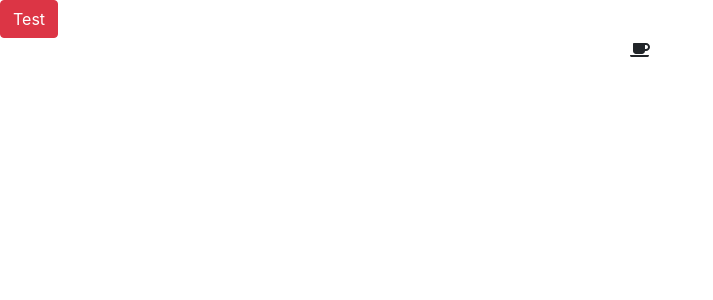
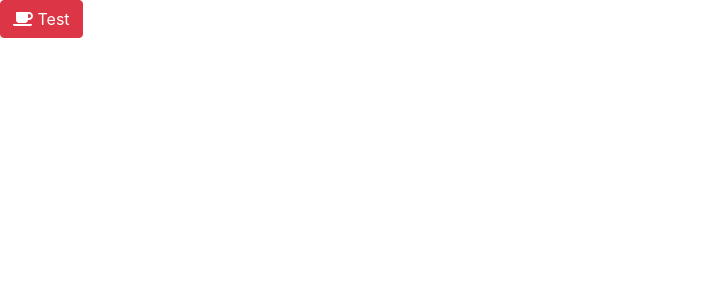
Before and after one commit to jkatnik/powtorki-ng, an Angular app: page / in a window 1280 px wide. Shown: the top 300 px of the page, without its empty margins (0-713 px from the left). Built offline with nearby package versions, Linux system fonts and the light colour scheme.

Commit message:
dodanie font-awesome

```diff
--- a/src/app/app.component.html
+++ b/src/app/app.component.html
@@ -1,5 +1,4 @@
-<button class="btn btn-danger">Test</button>
-
-<div style="text-align:center">
+<button class="btn btn-danger">
   <fa-icon [icon]="faCoffee"></fa-icon>
-</div>
+  Test
+</button>
```
Also changed, not shown: 1 other file (tests, documents, lock files or other folders).
